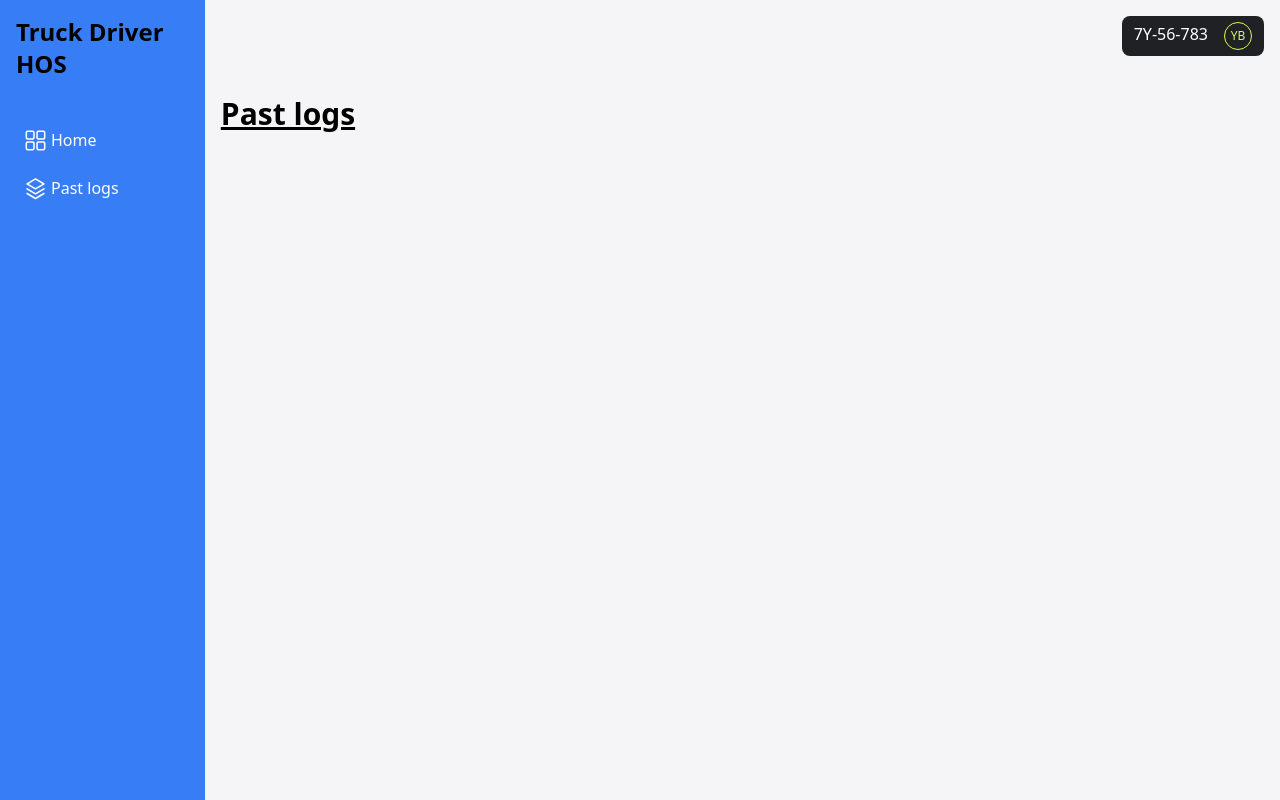
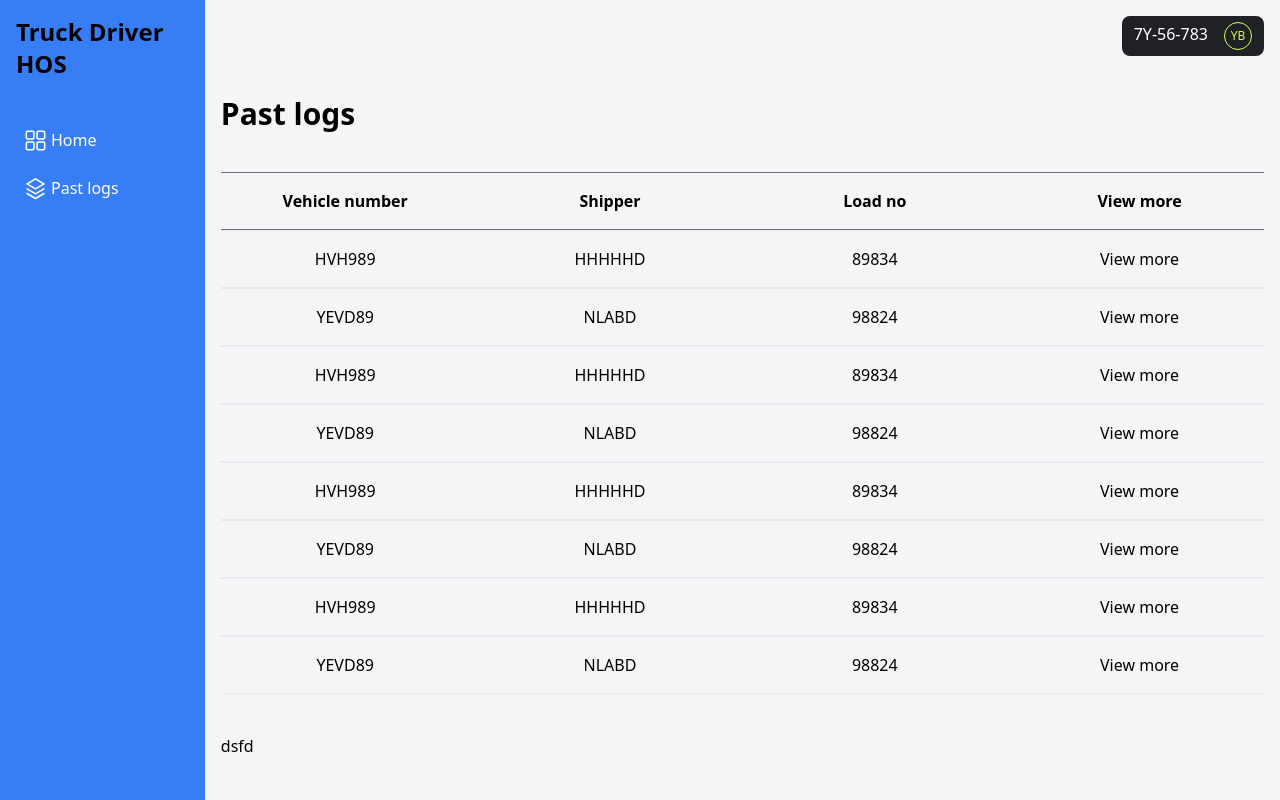
Before and after one commit to Yves-Byiringiro/Truck-Driver-Log-Book, a React (Vite) app in the folder frontend/: page /past-logs in a window 1280 px wide. Built offline with nearby package versions, Linux system fonts and the light colour scheme.

Commit message:
handled adding new duty, new log forms

```diff
--- a/frontend/src/components/Input.jsx
+++ b/frontend/src/components/Input.jsx
@@ -0,0 +1,10 @@
+
+
+export default function Input({label, type}) {
+  return (
+    <div className='flex flex-col gap-2'>
+        <label htmlFor="startDate" className='text-sm font-light'>{label}</label>
+        <input type={type} id="startDate" className='border border-gray-300 rounded-md p-2' />
+    </div>
+  )
+}
--- a/frontend/src/components/PrimaryButton.jsx
+++ b/frontend/src/components/PrimaryButton.jsx
@@ -0,0 +1,8 @@
+
+export default function PrimaryButton({label, onClick}) {
+  return (
+    <button onClick={onClick} className='bg-[#202124] py-2 px-6 rounded-md transition duration-200 ease-in-out cursor-pointer'>
+        <span className="text-[#D2FD51] font-semibold">{label}</span>
+    </button>
+  )
+}
--- a/frontend/src/components/SecondaryButton.jsx
+++ b/frontend/src/components/SecondaryButton.jsx
@@ -0,0 +1,14 @@
+import { FiPlus } from 'react-icons/fi';
+
+
+export default function SecondaryButton({onClick}) {
+    return (
+        <button
+            onClick={onClick}
+            className="flex justify-center items-center bg-[#202124] w-12 h-12 rounded-full transition duration-200 ease-in-out cursor-pointer"
+            aria-label="Add"
+        >
+        <FiPlus size={24} className="text-[#D2FD51]" />
+      </button>
+    )
+  }
--- a/frontend/src/pages/Home.jsx
+++ b/frontend/src/pages/Home.jsx
@@ -1,14 +1,76 @@
-import MainContainer from './../containers/MainContainer'
-import PageInfoSection from '../components/PageInfoSection'
+import { useState, useEffect } from 'react';
+import MainContainer from './../containers/MainContainer';
+import PageInfoSection from '../components/PageInfoSection';
+import Input from '../components/Input';
+import PrimaryButton from '../components/PrimaryButton';
+import SecondaryButton from '../components/SecondaryButton';
 
 export default function Home() {
+    const [onGoingJourney, setOnGoingJourney] = useState(false);
+    const [addNewDutyStatus, setAddNewDutyStatus] = useState(false);
+    const [formTitle, setFormTitle] = useState('New log book');
+    const [pageInfo, setPageInfo] = useState('Are you ready to start your journey? Please fill in the form below.');
+
+    const handleSubmit = () => {
+        alert("Form submitted")
+        setAddNewDutyStatus(true)
+    }
+
+    const handleAddNewDuty = () => {
+        alert("New duty added")
+        setOnGoingJourney(true)
+    }
+
+    useEffect(()=> {
+        if (addNewDutyStatus) {
+            setFormTitle('New duty')
+            setPageInfo('Start your journey by logging the activities, please fill in the form below.')
+        }
+    }, [addNewDutyStatus])
+
+    useEffect(()=> {
+        setFormTitle('')
+        setPageInfo('Visualize your journey, and add new duty')
+    }, [onGoingJourney])
   return (
     <div>
       <MainContainer>
         <div className='flex flex-col gap-10'>
-            <PageInfoSection msg="Are you ready to start your journey? Please fill in the form below." />
+            <PageInfoSection msg={pageInfo} />
             <div className='bg-white shadow-md rounded-lg p-6'>
-                <h1 className='text-lg font-semibold'>New log book</h1>
+                <h1 className='text-lg font-semibold'>{formTitle}</h1>
+
+                {(!addNewDutyStatus && !onGoingJourney) && <div className='mt-4'>
+                    <div className='grid grid-cols-3 gap-4'>
+                        <Input label="Driver number" type="text" />
+                        <Input label="Driver initials" type="text" />
+                        <Input label="Home operating center address" type="text" />
+                        <Input label="Vehicle number" type="text" />
+                        <Input label="Show each unit" type="text" />
+                        <Input label="Other trailers" type="text" />
+                        <Input label="Shipper" type="text" />
+                        <Input label="Commodity" type="text" />
+                        <Input label="Load no" type="text" />
+                    </div>
+                    <div className='mt-4'>
+                        <PrimaryButton label={"Save"} onClick={handleSubmit} />
+                    </div>
+                </div>
+                }
+                {(addNewDutyStatus && ! onGoingJourney) && <div className='mt-4'>
+                    <div className='grid grid-cols-3 gap-4'>
+                        <Input label="Logbook" type="text" />
+                        <Input label="Duty status" type="text" />
+                        <Input label="Start time" type="time" />
+                        <Input label="Location" type="text" />
+                        <Input label="Odometer start" type="text" />
+                        <Input label="Remarkss" type="text" />
+                    </div>
+                    <div className='mt-4'>
+                        <SecondaryButton onClick={handleAddNewDuty} />
+                    </div>
+                </div>
+                }
             </div>
         </div>
       </MainContainer>
--- a/frontend/src/pages/PastLogs.jsx
+++ b/frontend/src/pages/PastLogs.jsx
@@ -2,12 +2,89 @@ import MainContainer from "../containers/MainContainer"
 
 
 export default function PastLogs() {
+    const pastLogs = [
+        {
+            id: 1,
+            vehicle_number: 'HVH989',
+            shipper: 'HHHHHD',
+            load_no: '89834'
+        },
+        {
+            id: 2,
+            vehicle_number: 'YEVD89',
+            shipper: 'NLABD',
+            load_no: '98824'
+        },
+        {
+            id: 3,
+            vehicle_number: 'HVH989',
+            shipper: 'HHHHHD',
+            load_no: '89834'
+        },
+        {
+            id: 4,
+            vehicle_number: 'YEVD89',
+            shipper: 'NLABD',
+            load_no: '98824'
+        },
+        {
+            id: 5,
+            vehicle_number: 'HVH989',
+            shipper: 'HHHHHD',
+            load_no: '89834'
+        },
+        {
+            id: 6,
+            vehicle_number: 'YEVD89',
+            shipper: 'NLABD',
+            load_no: '98824'
+        },
+        {
+            id: 7,
+            vehicle_number: 'HVH989',
+            shipper: 'HHHHHD',
+            load_no: '89834'
+        },
+        {
+            id: 8,
+            vehicle_number: 'YEVD89',
+            shipper: 'NLABD',
+            load_no: '98824'
+        }
+    ]
   return (
     <div>
         <MainContainer>
-            <h1 className="text-3xl font-bold underline">
-            Past logs
-            </h1>
+            <div className='flex flex-col gap-10'>
+                <h1 className="text-3xl font-semibold">
+                    Past logs
+                </h1>
+                <div>
+                    <div className="grid grid-cols-4 gap-x-4 py-4 border-t border-b border-gray-500">
+                        <div className="text-center font-semibold">Vehicle number</div>
+                        <div className="text-center font-semibold">Shipper</div>
+                        <div className="text-center font-semibold">Load no</div>
+                        <div className="text-center font-semibold">View more</div>
+                    </div>
+                    <div>
+                        {pastLogs.map(({id, vehicle_number, shipper, load_no})=> (
+                            <div
+                                key={id}
+                                className="grid grid-cols-4 gap-x-4 py-4 border-t border-b border-gray-200"
+                            >
+                                <div className="text-center font-light">{vehicle_number}</div>
+                                <div className="text-center font-light">{shipper}</div>
+                                <div className="text-center font-light">{load_no}</div>
+                                <div className="text-center font-light">View more</div>
+                            </div>
+                        ))}
+                    </div>
+                </div>
+                <div>
+                    dsfd
+                </div>
+            </div>
+
         </MainContainer>
     </div>
   )
```
